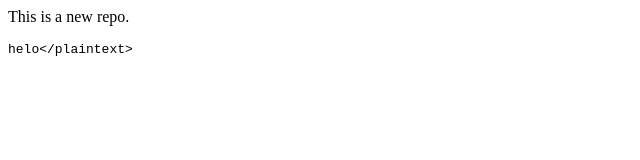
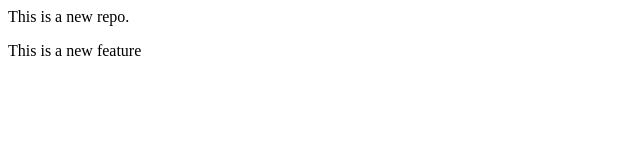
Before and after one commit to prince140405/localrepo, a plain HTML site: page index.html in a window 1280 px wide. Shown: the full height of the page, 0-640 px from the left. Drawn offline with Linux system fonts and the light colour scheme.

Commit message:
ADD NEW FEATURE

```diff
--- a/index.html
+++ b/index.html
@@ -1 +1,2 @@
-<p>This is a new repo.</p> <plaintext>helo</plaintext>
+<p>This is a new repo.</p>
+<p>This is a new feature</p>
```
